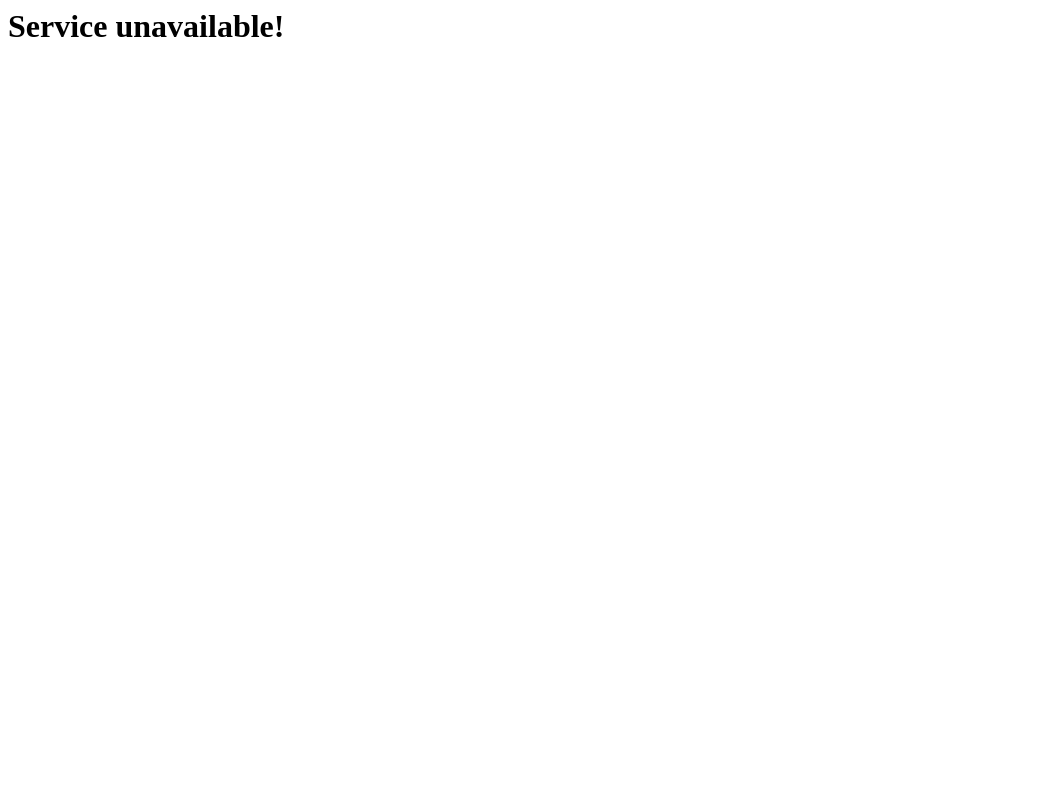
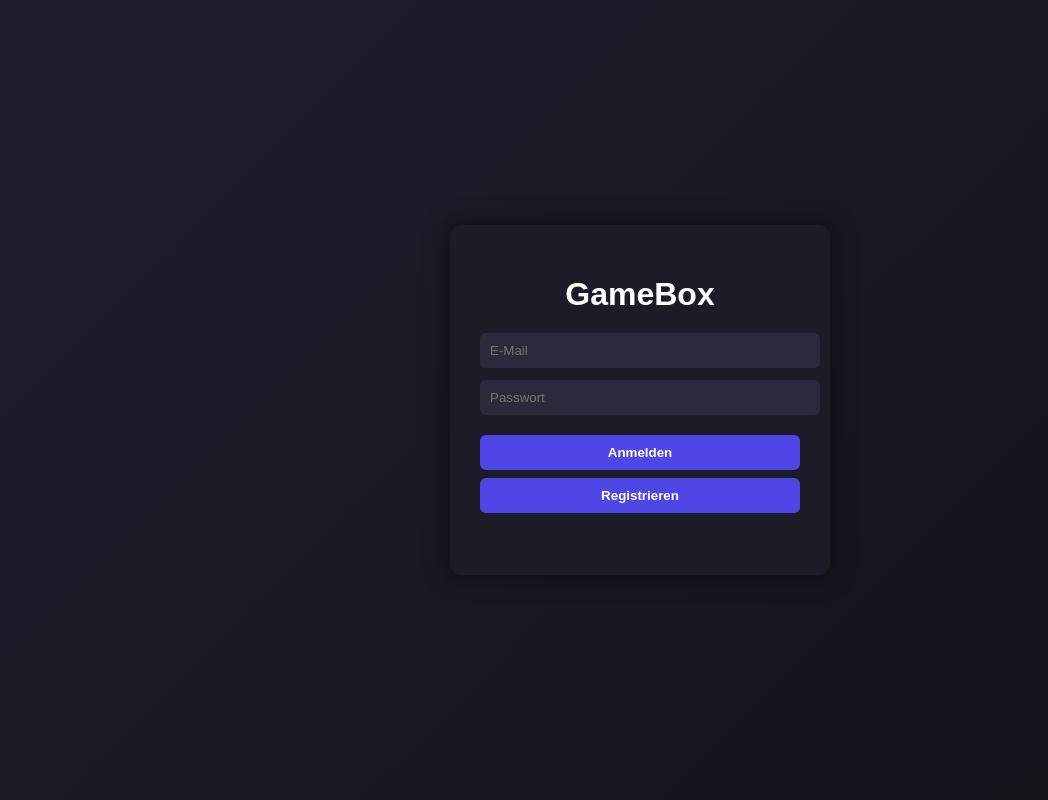
Before and after one commit to Crafii9YT/gamebox-player, a plain HTML site: page index.html in a window 1280 px wide. Shown: the whole page, without its empty margins (0-1048 px from the left). Drawn offline with Linux system fonts and the light colour scheme.

Commit message:
Update index.html

```diff
--- a/index.html
+++ b/index.html
@@ -1 +1,122 @@
-<h1>Service unavailable!</h1>
+<!DOCTYPE html>
+<html lang="de">
+<head>
+    <meta charset="UTF-8">
+    <title>GameBox Login</title>
+    <meta name="viewport" content="width=device-width, initial-scale=1.0">
+
+    <!-- Firebase -->
+    <script type="module">
+        import { initializeApp } from "https://www.gstatic.com/firebasejs/10.12.2/firebase-app.js";
+        import { getAuth, signInWithEmailAndPassword, createUserWithEmailAndPassword }
+        from "https://www.gstatic.com/firebasejs/10.12.2/firebase-auth.js";
+
+        const firebaseConfig = {
+            apiKey: "AIzaSyDulFQbzyizMXE1i7uBD5RVaR6bQa0SEfU",
+            authDomain: "gamebox-681ef.firebaseapp.com",
+            projectId: "gamebox-681ef",
+            appId: "1:000000000000:web:gamebox"
+        };
+
+        const app = initializeApp(firebaseConfig);
+        const auth = getAuth(app);
+
+        window.login = async () => {
+            const email = emailInput.value;
+            const password = passwordInput.value;
+            msg.textContent = "Anmelden...";
+            try {
+                await signInWithEmailAndPassword(auth, email, password);
+                msg.textContent = "✅ Erfolgreich angemeldet!";
+            } catch (e) {
+                msg.textContent = "❌ " + e.message;
+            }
+        };
+
+        window.register = async () => {
+            const email = emailInput.value;
+            const password = passwordInput.value;
+            msg.textContent = "Registrieren...";
+            try {
+                await createUserWithEmailAndPassword(auth, email, password);
+                msg.textContent = "🎉 Account erstellt!";
+            } catch (e) {
+                msg.textContent = "❌ " + e.message;
+            }
+        };
+    </script>
+
+    <style>
+        body {
+            margin: 0;
+            font-family: Arial, sans-serif;
+            background: linear-gradient(135deg, #1e1e2f, #121218);
+            color: white;
+            display: flex;
+            align-items: center;
+            justify-content: center;
+            height: 100vh;
+        }
+
+        .box {
+            background: #1c1c28;
+            padding: 30px;
+            border-radius: 12px;
+            width: 320px;
+            box-shadow: 0 0 25px rgba(0,0,0,0.5);
+            text-align: center;
+        }
+
+        h1 {
+            margin-bottom: 20px;
+        }
+
+        input {
+            width: 100%;
+            padding: 10px;
+            margin-bottom: 12px;
+            border: none;
+            border-radius: 6px;
+            background: #2a2a3d;
+            color: white;
+        }
+
+        button {
+            width: 100%;
+            padding: 10px;
+            border: none;
+            border-radius: 6px;
+            background: #4f46e5;
+            color: white;
+            font-weight: bold;
+            cursor: pointer;
+            margin-top: 8px;
+        }
+
+        button:hover {
+            background: #6366f1;
+        }
+
+        .msg {
+            margin-top: 12px;
+            font-size: 14px;
+            min-height: 20px;
+        }
+    </style>
+</head>
+<body>
+
+<div class="box">
+    <h1>GameBox</h1>
+
+    <input id="emailInput" type="email" placeholder="E-Mail">
+    <input id="passwordInput" type="password" placeholder="Passwort">
+
+    <button onclick="login()">Anmelden</button>
+    <button onclick="register()">Registrieren</button>
+
+    <div class="msg" id="msg"></div>
+</div>
+
+</body>
+</html>
```
